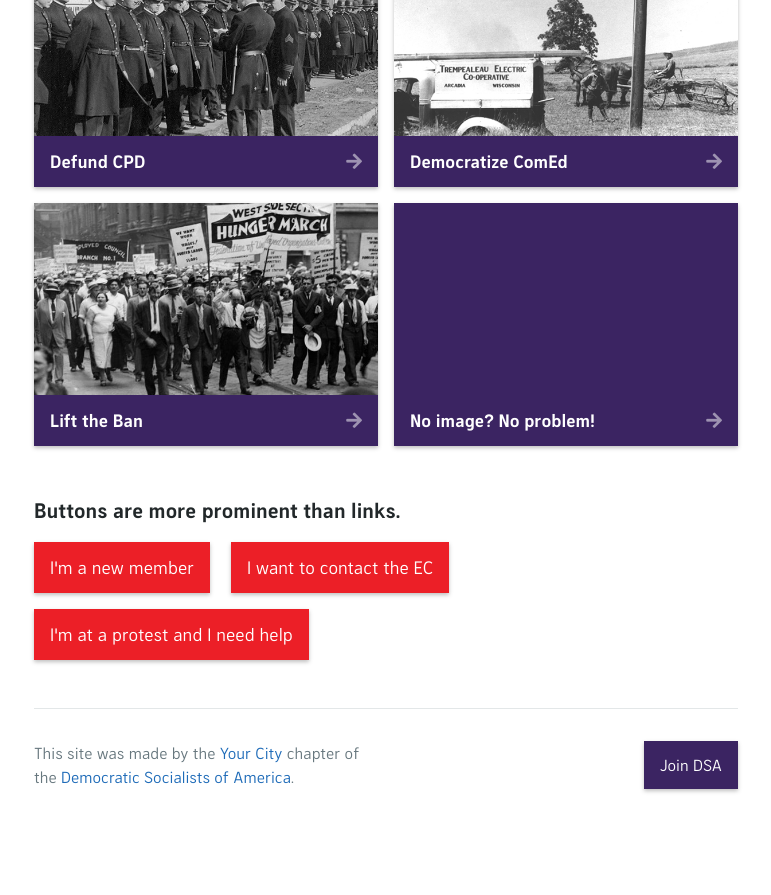
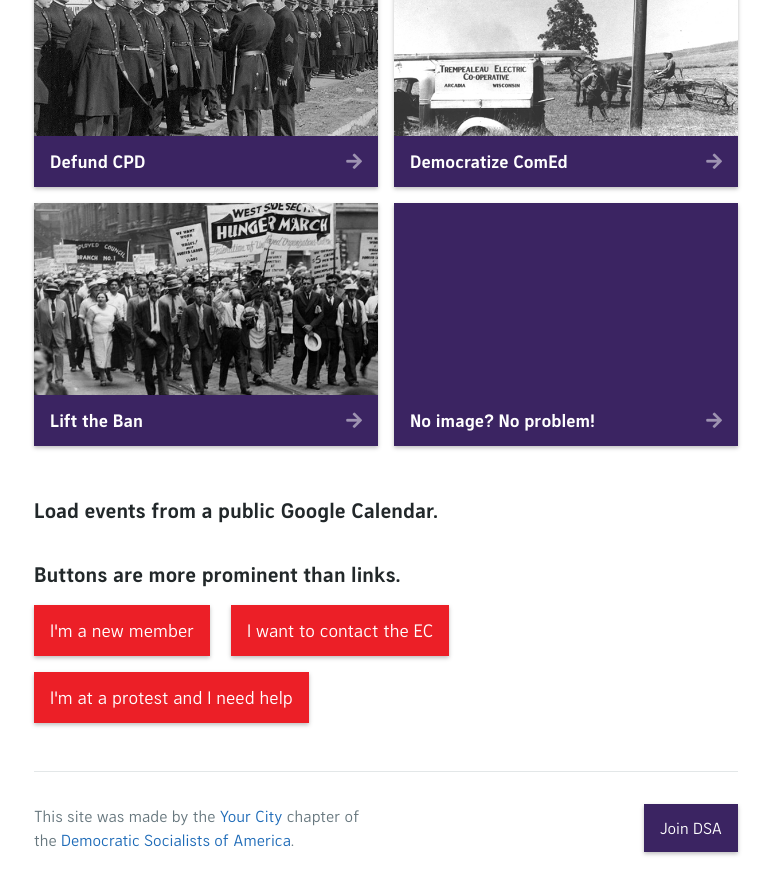
Before and after one commit to ChicagoDSA/haymarket, a Jekyll site: the page built from index.md, in a window 1280 px wide and 900 px high, scrolled down 4273 px. Shown: the top 895 px of the window, without its empty margins (254-1025 px from the left). Built offline with Jekyll 4.4.1, drawn with Linux system fonts in a browser that asks for light colours; nearby versions of some CDN libraries; some web fonts are replaced; library files that are not in the unit come from our copies; before the commit the page ends 5110 px from its top, so only the background shows below that; some of the changed lines change nothing that is shown.

Commit message:
added basic google calendar support

```diff
--- a/_config.yml
+++ b/_config.yml
@@ -7,6 +7,7 @@
   facebook: "?"
   instagram: "?"
   twitter: "?"
+  calendar: i9oqdoc1qcf3bqt3kk4najgrhg@group.calendar.google.com
 custom-join: # Add custom join URL here
 google_analytics:
 permalink: pretty
--- /dev/null
+++ b/_includes/event-list.html
@@ -0,0 +1,3 @@
+<div id="event-list">
+	<script src="assets/js/google-calendar.js" calendar="{{ site.chapter.calendar }}"></script>
+</div>
--- /dev/null
+++ b/assets/js/google-calendar.js
@@ -0,0 +1,38 @@
+// Calendar setup
+var key = "AIzaSyC5wN79rwDw1VJrAjaQFrLxVQNp8jNeVXg";
+var calendar = document.currentScript.getAttribute("calendar");
+var url = "https://www.googleapis.com/calendar/v3/calendars/"+calendar+"/events?key="+key;
+
+// Get list element
+var eventList = document.getElementById("event-list");
+
+window.onload = function(){
+	// Load GeoJSON
+	var request = new XMLHttpRequest();
+	request.open("GET", url, true);
+	request.onload = function() {
+		if (this.status >= 200 && this.status < 400) {
+			json = JSON.parse(this.response);
+
+			for (var i = 0; i < json.items.length; i++) {
+			    var obj = json.items[i];
+
+			    if (obj.kind == "calendar#event") {
+			    	var title = document.createElement("p");
+			    	var titleLink = document.createElement("a");
+
+			    	// Set link attributes
+			    	titleLink.href = obj.htmlLink;
+				    titleLink.innerHTML = obj.summary;
+
+				    // Add link to paragraph
+				    title.appendChild(titleLink);
+
+				    // Add paragraph to list
+				    eventList.appendChild(title);
+			    };
+			};
+		};
+	};
+	request.send();
+};
--- a/index.md
+++ b/index.md
@@ -123,6 +123,10 @@
 
 {% include tile-list.html collection="tiles" %}
 
+### Load events from a public Google Calendar.
+
+{% include event-list.html %}
+
 ### Buttons are more prominent than links.
 
 {% include button.html text="I'm a new member" link="another-page" %}
```
